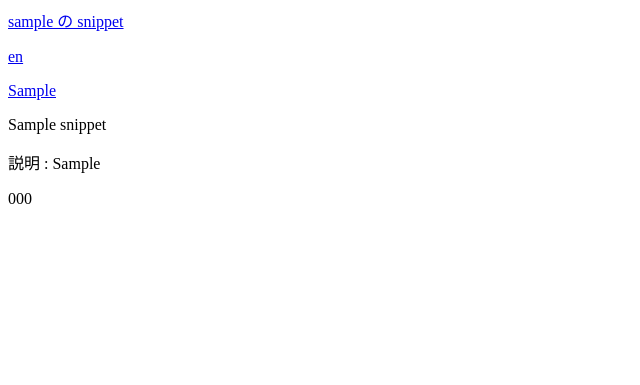
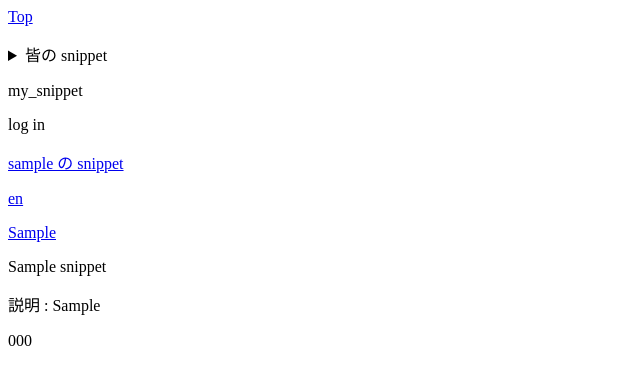
Before and after one commit to ASAP-BYAF/snippet_app, a Django app: page /snippet/list/ in a window 1280 px wide. Shown: the top 385 px of the page, without its empty margins (0-640 px from the left). Run offline with Django 4.2, Linux system fonts and the light colour scheme; tables that the repository leaves empty hold one stand-in row (values such as "Sample post").

Commit message:
base.html にヘッダーを追加しました。
これは、ログイン状態によって場合分けしています。

```diff
--- a/templates/snippet_app/base.html
+++ b/templates/snippet_app/base.html
@@ -9,6 +9,33 @@
 </head>
 
   <body>
+    <header>
+      <p>
+          <a href="{% url 'snippet_app:list' %}?person={{1}}">Top</a>
+      </p>
+
+
+      <details>
+          <summary> 皆の snippet </summary>
+          {% for i_person in person_list %}
+              <p>
+                  <a href="{% url 'snippet_app:list' %}?person={{i_person.id}}">{{i_person.username}}</a>
+              </p>
+          {% endfor %}
+      </details>
+
+
+          <p> my_snippet
+              {% if user.is_authenticated %}({{user.username}}){% endif %}
+          </p>
+
+        {% if user.is_authenticated %}
+            <p>log out</p>
+        {% else %}
+            <p>log in</p>
+        {% endif %}
+
+    </header>
 
         {% block header%}{% endblock %}
 
```
